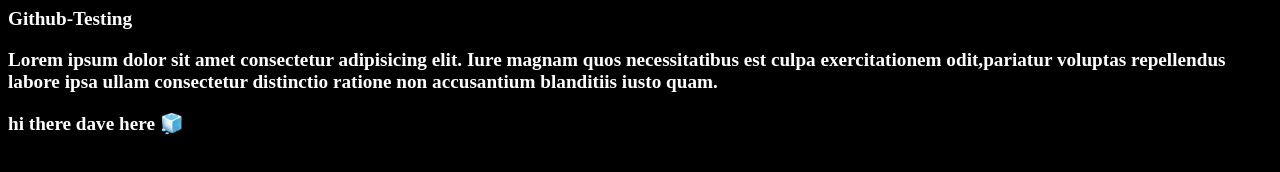
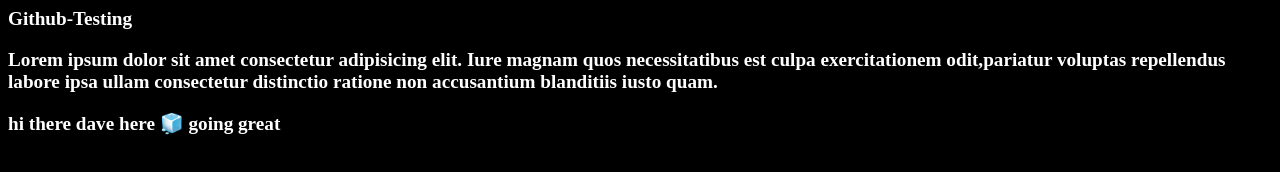
Before and after one commit to davepandit/Github-Testing, a plain HTML site: page index.html in a window 1280 px wide. Drawn offline with Linux system fonts and the light colour scheme.

Commit message:
A change made

```diff
--- a/index.html
+++ b/index.html
@@ -11,7 +11,7 @@
         <p> Lorem ipsum dolor sit amet consectetur adipisicing elit. Iure magnam quos necessitatibus est culpa exercitationem odit,pariatur voluptas repellendus labore ipsa ullam consectetur distinctio ratione non accusantium blanditiis iusto quam.</p>
     </div>
     <div>
-        hi there dave here 🧊
+        hi there dave here 🧊 going great
     </div>
 </body>
 </html>
```
